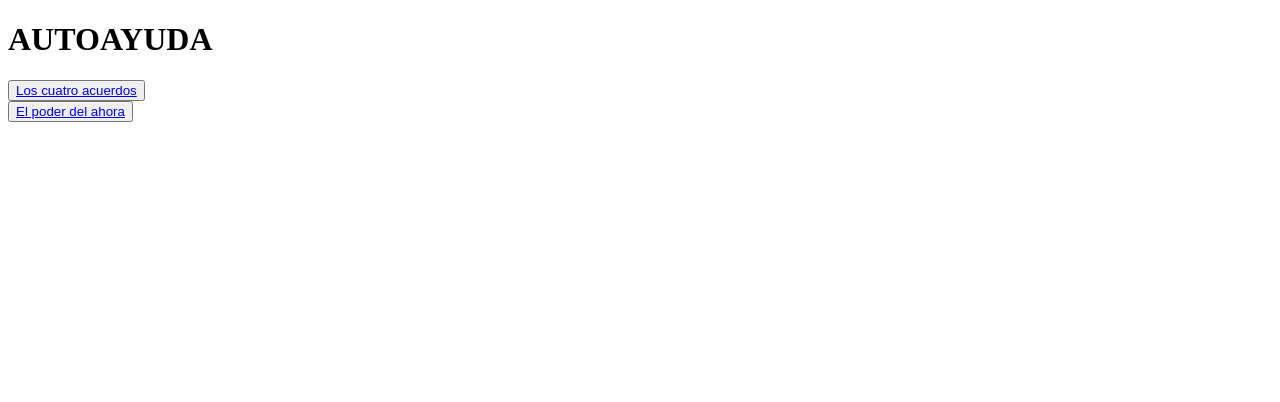
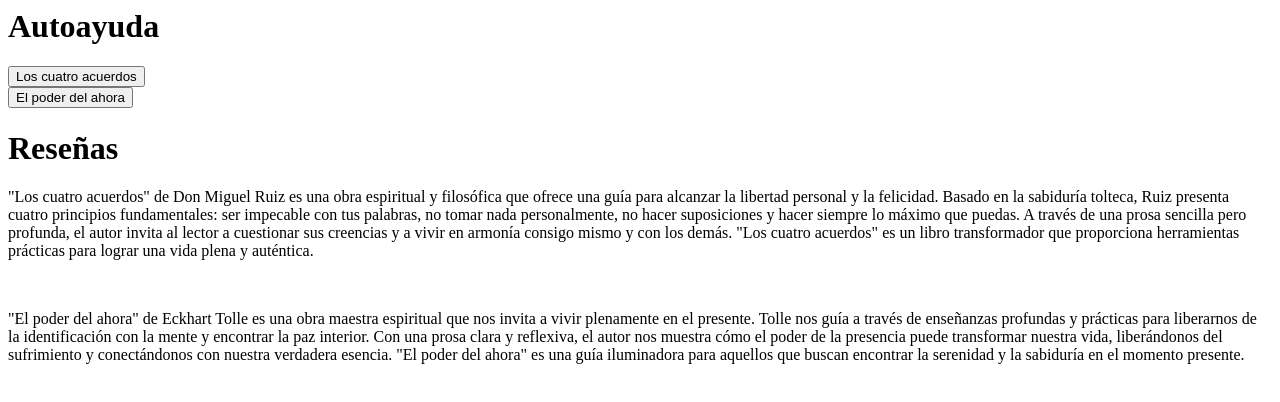
Before and after one commit to CamilaMontenero/Biblioteca, a plain HTML site: page BIBLIOTECA/autoayuda.html in a window 1280 px wide. Drawn offline with Linux system fonts and the light colour scheme.

Commit message:
autoayuda.html

```diff
--- a/BIBLIOTECA/autoayuda.html
+++ b/BIBLIOTECA/autoayuda.html
@@ -1,18 +1,21 @@
-<!DOCTYPE html>
-<html lang="en">
+<head>
+    <meta charset="UTF-8">
+    <meta http-equiv="X-UA-Compatible" content="IE=edge">
+    <meta name="viewport" content="width=device-width, initial-scale=1.0">
+    <title>Autoayuda</title>
+</head>
 <body>
-    <header>
-        <h1>AUTOAYUDA</h1>
-    <header>
-            <button>
-                <a href="https://drive.google.com/file/d/1Mrb-19ZxQUHniOCoJDxOQ_HyahsVMY3P/view">Los cuatro acuerdos </a>
-                <br>
-        </button>
-</header>
- <header>
-            <button>
-                <a href="https://drive.google.com/file/d/1MqHsiFIaUNFSbHZlF3VOikLJQo0EXhlx/view">El poder del ahora</a>
-                <br>
-        </button>
-</header>
+    <h1>Autoayuda</h1>
+
+    <a href="https://drive.google.com/file/d/1Mrb-19ZxQUHniOCoJDxOQ_HyahsVMY3P/view"><button>Los cuatro acuerdos</button></a>
+    <br>
+    <a href="https://drive.google.com/file/d/1MqHsiFIaUNFSbHZlF3VOikLJQo0EXhlx/view"><button>El poder del ahora</button></a>
+    <br>
+    <h1>Reseñas</h1>
+    <p>"Los cuatro acuerdos" de Don Miguel Ruiz es una obra espiritual y filosófica que ofrece una guía para alcanzar la libertad personal y la felicidad. Basado en la sabiduría tolteca, Ruiz presenta cuatro principios fundamentales: ser impecable con tus palabras, no tomar nada personalmente, no hacer suposiciones y hacer siempre lo máximo que puedas. A través de una prosa sencilla pero profunda, el autor invita al lector a cuestionar sus creencias y a vivir en armonía consigo mismo y con los demás. "Los cuatro acuerdos" es un libro transformador que proporciona herramientas prácticas para lograr una vida plena y auténtica.</p>
+    <br>
+    <p>"El poder del ahora" de Eckhart Tolle es una obra maestra espiritual que nos invita a vivir plenamente en el presente. Tolle nos guía a través de enseñanzas profundas y prácticas para liberarnos de la identificación con la mente y encontrar la paz interior. Con una prosa clara y reflexiva, el autor nos muestra cómo el poder de la presencia puede transformar nuestra vida, liberándonos del sufrimiento y conectándonos con nuestra verdadera esencia. "El poder del ahora" es una guía iluminadora para aquellos que buscan encontrar la serenidad y la sabiduría en el momento presente.</p>
+
+
 </body>
+</html>
```
